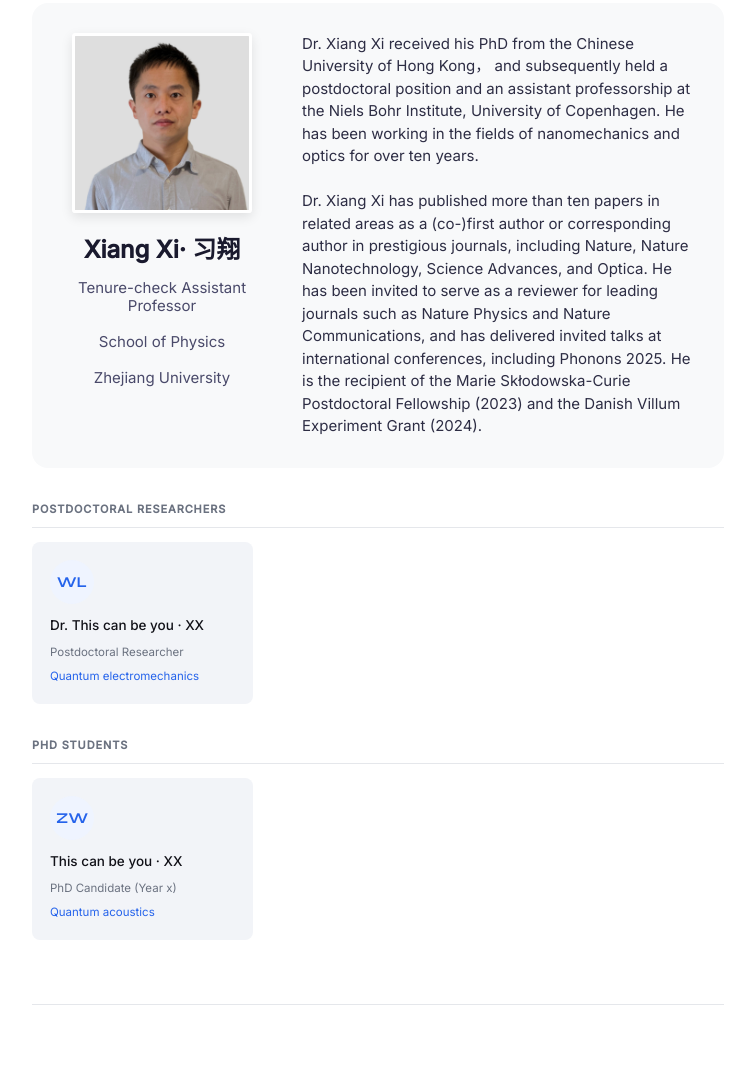
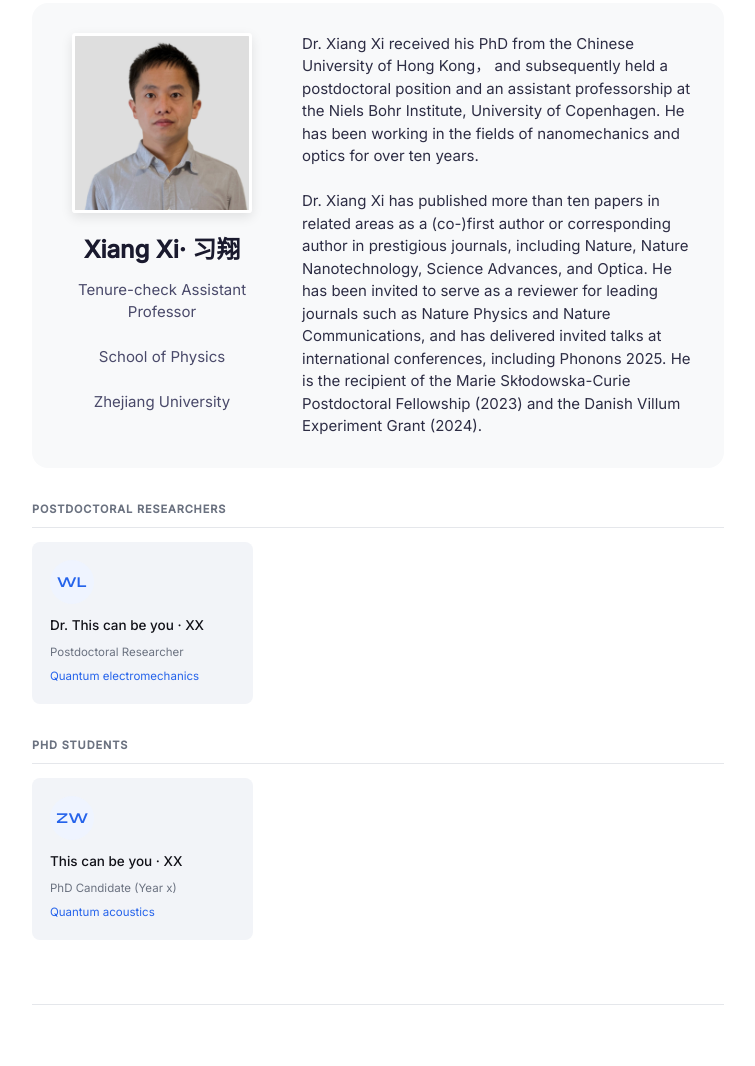
Before and after one commit to xxi-lab/xxi-lab.github.io, a plain HTML site: page index.html in a window 1280 px wide. Shown: the part 3823-4889 px from the top of the page, without its empty margins (252-1007 px from the left). Drawn offline with Linux system fonts and the light colour scheme.

Commit message:
Update index.html

```diff
--- a/index.html
+++ b/index.html
@@ -274,7 +274,7 @@
 	.pi-title {
 	  font-size: 15px;
 	  color: #4a4a6a;
-	  line-height: 1.2;
+	  line-height: 1.5;
 	  margin: 0;
 	}
 
```
